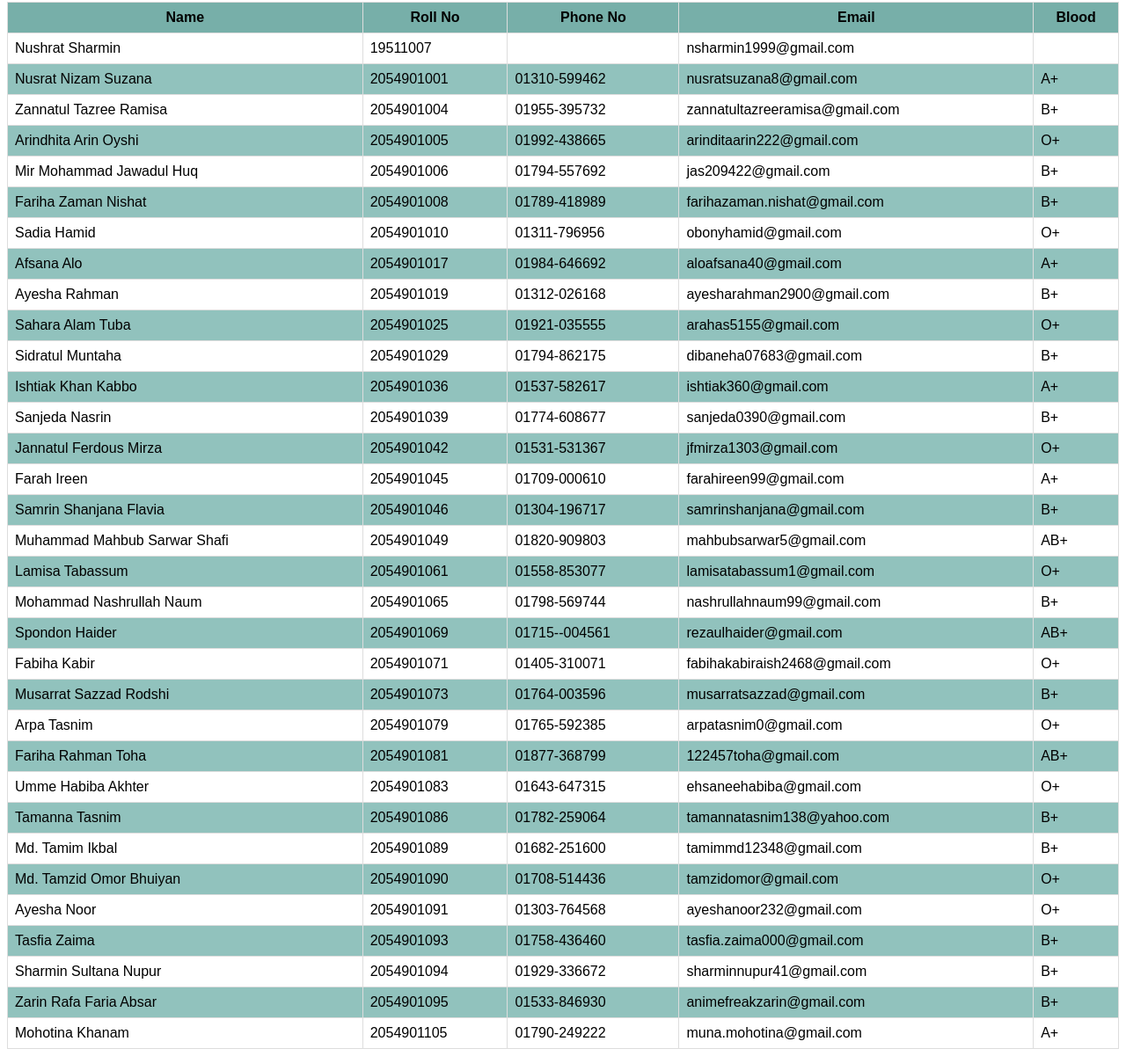
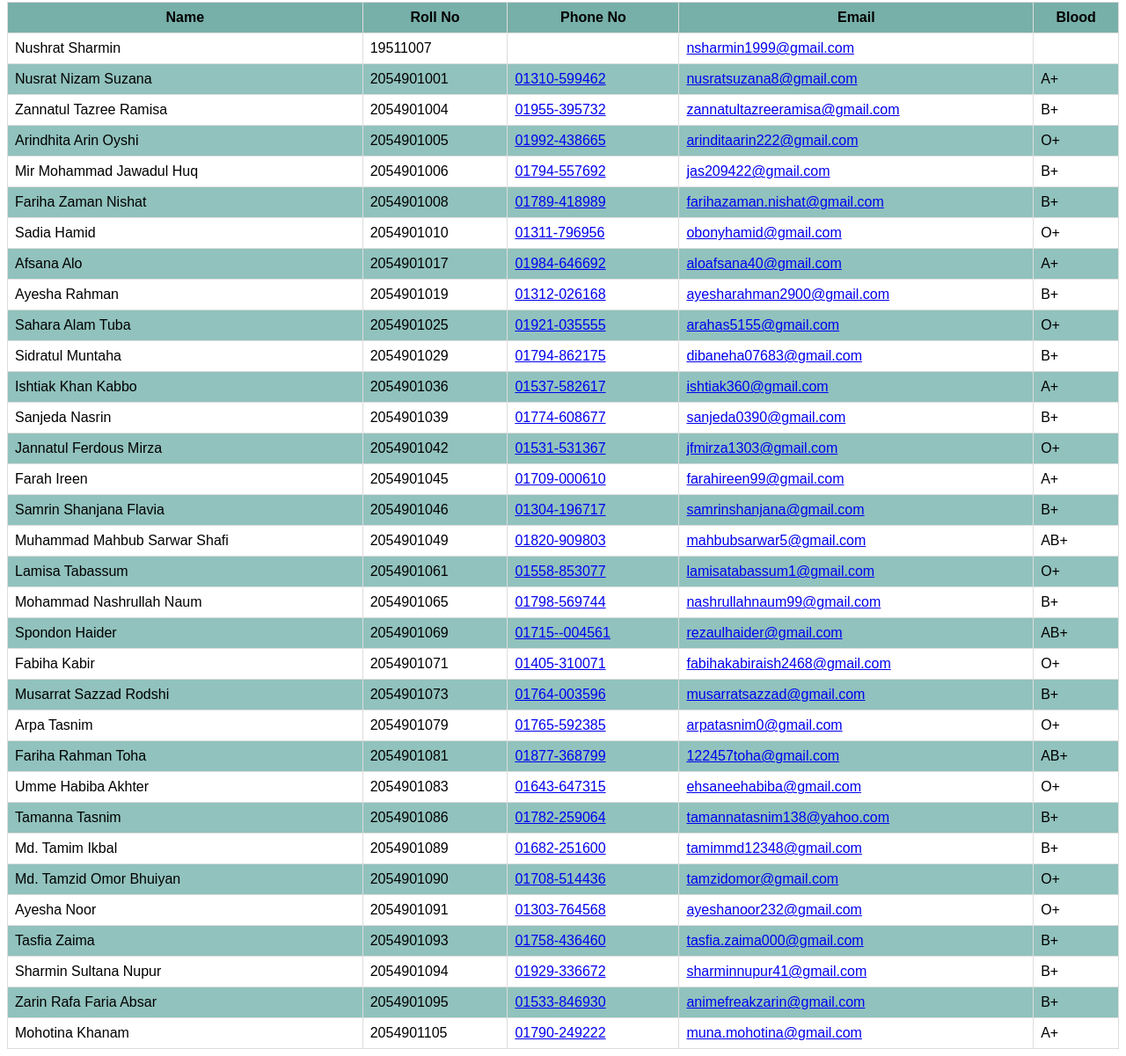
Before and after one commit to Mahbub049/students-mice2024, a plain HTML site: page index.html in a window 1280 px wide. Shown: the part 110-1311 px from the top of the page at 88% size. Drawn offline with Linux system fonts and the light colour scheme.

Commit message:
info added

```diff
--- a/index.html
+++ b/index.html
@@ -45,231 +45,231 @@
             <td>Nushrat Sharmin</td>
             <td>19511007</td>
             <td></td>
-            <td>nsharmin1999@gmail.com</td>
+            <td><a href="mailto:nsharmin1999@gmail.com">nsharmin1999@gmail.com</a></td>
             <td></td>
           </tr>
           <tr>
             <td>Nusrat Nizam Suzana</td>
             <td>2054901001</td>
-        <td>01310-599462</td>
-        <td>nusratsuzana8@gmail.com</td>
+            <td><a href="tel:01310599462">01310-599462</a></td>
+            <td><a href="mailto:nusratsuzana8@gmail.com">nusratsuzana8@gmail.com</a></td>
             <td>A+</td>
           </tr>
           <tr>
             <td>Zannatul Tazree Ramisa</td>
             <td>2054901004</td>
-        <td>01955-395732</td>
-        <td>zannatultazreeramisa@gmail.com</td>
+            <td><a href="tel:01955395732">01955-395732</a></td>
+            <td><a href="mailto:zannatultazreeramisa@gmail.com">zannatultazreeramisa@gmail.com</a></td>
             <td>B+</td>
           </tr>
           <tr>
             <td>Arindhita Arin Oyshi</td>
             <td>2054901005</td>
-        <td>01992-438665</td>
-        <td>arinditaarin222@gmail.com</td>
+            <td><a href="tel:01992438665">01992-438665</a></td>
+            <td><a href="mailto:arinditaarin222@gmail.com">arinditaarin222@gmail.com</a></td>
             <td>O+</td>
           </tr>
           <tr>
             <td>Mir Mohammad Jawadul Huq</td>
             <td>2054901006</td>
-        <td>01794-557692</td>
-        <td>jas209422@gmail.com</td>
+            <td><a href="tel:01794557692">01794-557692</a></td>
+            <td><a href="mailto:jas209422@gmail.com">jas209422@gmail.com</a></td>
             <td>B+</td>
           </tr>
           <tr>
             <td>Fariha Zaman Nishat</td>
             <td>2054901008</td>
-        <td>01789-418989</td>
-        <td>farihazaman.nishat@gmail.com</td>
+            <td><a href="tel:01789418989">01789-418989</a></td>
+            <td><a href="mailto:farihazaman.nishat@gmail.com">farihazaman.nishat@gmail.com</a></td>
             <td>B+</td>
           </tr>
           <tr>
             <td>Sadia Hamid</td>
             <td>2054901010</td>
-        <td>01311-796956</td>
-        <td>obonyhamid@gmail.com</td>
+            <td><a href="tel:01311796956">01311-796956</a></td>
+            <td><a href="mailto:obonyhamid@gmail.com">obonyhamid@gmail.com</a></td>
             <td>O+</td>
           </tr>
           <tr>
             <td>Afsana Alo</td>
             <td>2054901017</td>
-        <td>01984-646692</td>
-        <td>aloafsana40@gmail.com</td>
+            <td><a href="tel:01984646692">01984-646692</a></td>
+            <td><a href="mailto:aloafsana40@gmail.com">aloafsana40@gmail.com</a></td>
             <td>A+</td>
           </tr>
           <tr>
             <td>Ayesha Rahman</td>
             <td>2054901019</td>
-        <td>01312-026168</td>
-        <td>ayesharahman2900@gmail.com</td>
+            <td><a href="tel:01312026168">01312-026168</a></td>
+            <td><a href="mailto:ayesharahman2900@gmail.com">ayesharahman2900@gmail.com</a></td>
             <td>B+</td>
           </tr>
           <tr>
             <td>Sahara Alam Tuba</td>
             <td>2054901025</td>
-        <td>01921-035555</td>
-        <td>arahas5155@gmail.com</td>
+            <td><a href="tel:01921035555">01921-035555</a></td>
+            <td><a href="mailto:arahas5155@gmail.com">arahas5155@gmail.com</a></td>
             <td>O+</td>
           </tr>
           <tr>
             <td>Sidratul Muntaha</td>
             <td>2054901029</td>
-        <td>01794-862175</td>
-        <td>dibaneha07683@gmail.com</td>
+            <td><a href="tel:01794862175">01794-862175</a></td>
+            <td><a href="mailto:dibaneha07683@gmail.com">dibaneha07683@gmail.com</a></td>
             <td>B+</td>
           </tr>
           <tr>
             <td>Ishtiak Khan Kabbo</td>
             <td>2054901036</td>
-        <td>01537-582617</td>
-        <td>ishtiak360@gmail.com</td>
+            <td><a href="tel:01537582617">01537-582617</a></td>
+            <td><a href="mailto:ishtiak360@gmail.com">ishtiak360@gmail.com</a></td>
             <td>A+</td>
           </tr>
           <tr>
             <td>Sanjeda Nasrin</td>
             <td>2054901039</td>
-        <td>01774-608677</td>
-        <td>sanjeda0390@gmail.com</td>
+            <td><a href="tel:01774608677">01774-608677</a></td>
+            <td><a href="mailto:sanjeda0390@gmail.com">sanjeda0390@gmail.com</a></td>
             <td>B+</td>
           </tr>
           <tr>
             <td>Jannatul Ferdous Mirza</td>
             <td>2054901042</td>
-        <td>01531-531367</td>
-        <td>jfmirza1303@gmail.com</td>
+            <td><a href="tel:01531531367">01531-531367</a></td>
+            <td><a href="mailto:jfmirza1303@gmail.com">jfmirza1303@gmail.com</a></td>
             <td>O+</td>
           </tr>
           <tr>
             <td>Farah Ireen</td>
             <td>2054901045</td>
-        <td>01709-000610</td>
-        <td>farahireen99@gmail.com</td>
+            <td><a href="tel:01709000610">01709-000610</a></td>
+            <td><a href="mailto:farahireen99@gmail.com">farahireen99@gmail.com</a></td>
             <td>A+</td>
           </tr>
           <tr>
             <td>Samrin Shanjana Flavia</td>
             <td>2054901046</td>
-        <td>01304-196717</td>
-        <td>samrinshanjana@gmail.com</td>
+            <td><a href="tel:01304196717">01304-196717</a></td>
+            <td><a href="mailto:samrinshanjana@gmail.com">samrinshanjana@gmail.com</a></td>
             <td>B+</td>
           </tr>
           <tr>
             <td>Muhammad Mahbub Sarwar Shafi</td>
             <td>2054901049</td>
-        <td>01820-909803</td>
-        <td>mahbubsarwar5@gmail.com</td>
+            <td><a href="tel:01820909803">01820-909803</a></td>
+            <td><a href="mailto:mahbubsarwar5@gmail.com">mahbubsarwar5@gmail.com</a></td>
             <td>AB+</td>
           </tr>
           <tr>
             <td>Lamisa Tabassum</td>
             <td>2054901061</td>
-        <td>01558-853077</td>
-        <td>lamisatabassum1@gmail.com</td>
+            <td><a href="tel:01558853077">01558-853077</a></td>
+            <td><a href="mailto:lamisatabassum1@gmail.com">lamisatabassum1@gmail.com</a></td>
             <td>O+</td>
           </tr>
           <tr>
             <td>Mohammad Nashrullah Naum</td>
             <td>2054901065</td>
-        <td>01798-569744</td>
-        <td>nashrullahnaum99@gmail.com</td>
+            <td><a href="tel:01798569744">01798-569744</a></td>
+            <td><a href="mailto:nashrullahnaum99@gmail.com">nashrullahnaum99@gmail.com</a></td>
             <td>B+</td>
           </tr>
           <tr>
             <td>Spondon Haider</td>
             <td>2054901069</td>
-        <td>01715--004561</td>
-        <td>rezaulhaider@gmail.com</td>
+            <td><a href="tel:01715004561">01715--004561</a></td>
+            <td><a href="mailto:rezaulhaider@gmail.com">rezaulhaider@gmail.com</a></td>
             <td>AB+</td>
           </tr>
           <tr>
             <td>Fabiha Kabir</td>
             <td>2054901071</td>
-        <td>01405-310071</td>
-        <td>fabihakabiraish2468@gmail.com</td>
+            <td><a href="tel:01405310071">01405-310071</a></td>
+            <td><a href="mailto:fabihakabiraish2468@gmail.com">fabihakabiraish2468@gmail.com</a></td>
             <td>O+</td>
           </tr>
           <tr>
             <td>Musarrat Sazzad Rodshi</td>
             <td>2054901073</td>
-        <td>01764-003596</td>
-        <td>musarratsazzad@gmail.com</td>
+            <td><a href="tel:01764003596">01764-003596</a></td>
+            <td><a href="mailto:musarratsazzad@gmail.com">musarratsazzad@gmail.com</a></td>
             <td>B+</td>
           </tr>
           <tr>
             <td>Arpa Tasnim</td>
             <td>2054901079</td>
-        <td>01765-592385</td>
-        <td>arpatasnim0@gmail.com</td>
+            <td><a href="tel:01765592385">01765-592385</a></td>
+            <td><a href="mailto:arpatasnim0@gmail.com">arpatasnim0@gmail.com</a></td>
             <td>O+</td>
           </tr>
           <tr>
             <td>Fariha Rahman Toha</td>
             <td>2054901081</td>
-        <td>01877-368799</td>
-        <td>122457toha@gmail.com</td>
+            <td><a href="tel:01877368799">01877-368799</a></td>
+            <td><a href="mailto:122457toha@gmail.com">122457toha@gmail.com</a></td>
             <td>AB+</td>
           </tr>
           <tr>
             <td>Umme Habiba Akhter</td>
             <td>2054901083</td>
-        <td>01643-647315</td>
-        <td>ehsaneehabiba@gmail.com</td>
+            <td><a href="tel:01643647315">01643-647315</a></td>
+            <td><a href="mailto:ehsaneehabiba@gmail.com">ehsaneehabiba@gmail.com</a></td>
             <td>O+</td>
           </tr>
           <tr>
             <td>Tamanna Tasnim</td>
             <td>2054901086</td>
-        <td>01782-259064</td>
-        <td>tamannatasnim138@yahoo.com</td>
+            <td><a href="tel:01782259064">01782-259064</a></td>
+            <td><a href="mailto:tamannatasnim138@yahoo.com">tamannatasnim138@yahoo.com</a></td>
             <td>B+</td>
           </tr>
           <tr>
             <td>Md. Tamim Ikbal</td>
             <td>2054901089</td>
-        <td>01682-251600</td>
-        <td>tamimmd12348@gmail.com</td>
+            <td><a href="tel:01682251600">01682-251600</a></td>
+            <td><a href="mailto:tamimmd12348@gmail.com">tamimmd12348@gmail.com</a></td>
             <td>B+</td>
           </tr>
           <tr>
             <td>Md. Tamzid Omor Bhuiyan</td>
             <td>2054901090</td>
-        <td>01708-514436</td>
-        <td>tamzidomor@gmail.com</td>
+            <td><a href="tel:01708514436">01708-514436</a></td>
+            <td><a href="mailto:tamzidomor@gmail.com">tamzidomor@gmail.com</a></td>
             <td>O+</td>
           </tr>
           <tr>
             <td>Ayesha Noor</td>
             <td>2054901091</td>
-        <td>01303-764568</td>
-        <td>ayeshanoor232@gmail.com</td>
+            <td><a href="tel:01303764568">01303-764568</a></td>
+            <td><a href="mailto:ayeshanoor232@gmail.com">ayeshanoor232@gmail.com</a></td>
             <td>O+</td>
           </tr>
           <tr>
             <td>Tasfia Zaima</td>
             <td>2054901093</td>
-        <td>01758-436460</td>
-        <td>tasfia.zaima000@gmail.com</td>
+            <td><a href="tel:01758436460">01758-436460</a></td>
+            <td><a href="mailto:tasfia.zaima000@gmail.com">tasfia.zaima000@gmail.com</a></td>
             <td>B+</td>
           </tr>
           <tr>
             <td>Sharmin Sultana Nupur</td>
             <td>2054901094</td>
-        <td>01929-336672</td>
-        <td>sharminnupur41@gmail.com</td>
+            <td><a href="tel:01929336672">01929-336672</a></td>
+            <td><a href="mailto:sharminnupur41@gmail.com">sharminnupur41@gmail.com</a></td>
             <td>B+</td>
           </tr>
           <tr>
             <td>Zarin Rafa Faria Absar</td>
             <td>2054901095</td>
-        <td>01533-846930</td>
-        <td>animefreakzarin@gmail.com</td>
+            <td><a href="tel:01533846930">01533-846930</a></td>
+            <td><a href="mailto:animefreakzarin@gmail.com">animefreakzarin@gmail.com</a></td>
             <td>B+</td>
           </tr>
           <tr>
             <td>Mohotina Khanam</td>
             <td>2054901105</td>
-        <td>01790-249222</td>
-        <td>muna.mohotina@gmail.com</td>
+            <td><a href="tel:01790249222">01790-249222</a></td>
+            <td><a href="mailto:muna.mohotina@gmail.com">muna.mohotina@gmail.com</a></td>
             <td>A+</td>
           </tr>
     </tbody>
```
Lines whose indentation alone changed are shown as unchanged.
